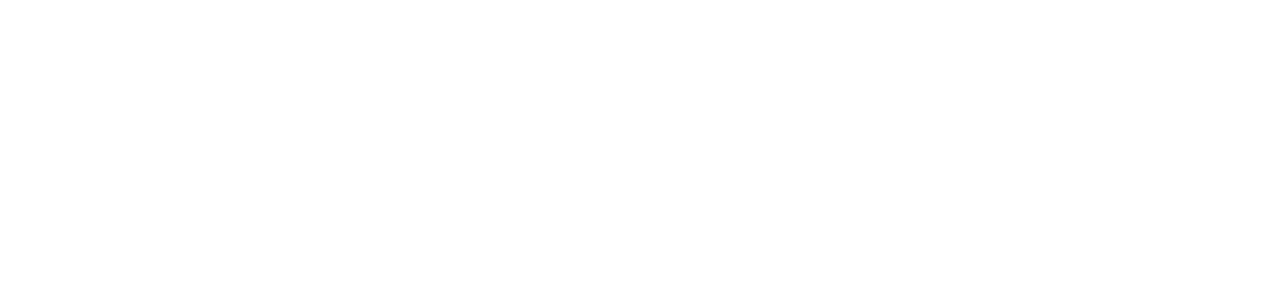
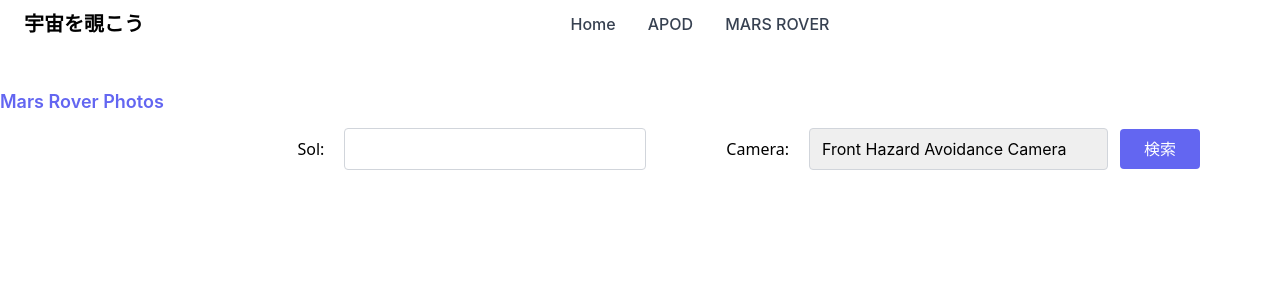
Before and after one commit to ryoumaseto/NASA-APP-WITH-REACT, a React (Create React App) app: page /mars in a window 1280 px wide. Before the commit this address had no page. Shown: the top 300 px of the page. Built offline with nearby package versions, Linux system fonts and the light colour scheme.

Commit message:
火星探査ローバーを追加

```diff
--- a/src/App.js
+++ b/src/App.js
@@ -1,7 +1,7 @@
 import React from 'react';
 import { BrowserRouter as Router, Route, Routes } from 'react-router-dom';
 import Main from './components/apod/Main';
-// import Mars from './components/mars_rover/Mars';
+import Mars from './components/mars_rover/Mars';
 import Home from './components/Home/Home';
 
 
@@ -11,8 +11,7 @@ function App() {
       <Routes>
         <Route path="/" element={<Home />} />
         <Route path="/apod" element={<Main />} />
-        {/* <Route path="/mars" element={<Mars />} /> */}
-        {/* <Route path="/" element={<Home />} /> */}
+        <Route path="/mars" element={<Mars />} />
       </Routes>
     </Router>
   );
--- a/src/components/Home/Home.js
+++ b/src/components/Home/Home.js
@@ -24,11 +24,11 @@ const Home = () => {
                             </button>
                         </Link>
 
-                        {/* <Link to="/mars">
+                        <Link to="/mars">
                             <button className="inline-block rounded-lg bg-red-500 px-8 py-3 text-center text-sm font-semibold text-white outline-none ring-indigo-300 transition duration-100 hover:bg-gray-300 focus-visible:ring active:text-gray-700 md:text-base">
                                 Mars Rover
                             </button>
-                        </Link> */}
+                        </Link>
                     </div>
                 </div>
             </div>
--- a/src/components/mars_rover/Mars.js
+++ b/src/components/mars_rover/Mars.js
@@ -3,6 +3,7 @@ import React, { useState } from "react";
 import MarsRoverForm from "./MarsRoverForm";
 import MarsRoverPhotos from "./MarsRoverPhotos";
 import axios from "axios";
+import Header from "../header/Header";
 
 const MarsRover = () => {
     const [roverName, setRoverName] = useState('curiosity');
@@ -10,38 +11,37 @@ const MarsRover = () => {
     const [camera, setCamera] = useState('fhaz');
     const [photos, setPhotos] = useState([]);
     const [errorStatus, setErrorStatus] = useState(false);
-    console.log(roverName, sol, camera);
+    const apiKey = process.env.REACT_APP_NASA_API_KEY;
 
+    const fetchData = async () => {
+        try {
+            const result = await axios(
+                `https://api.nasa.gov/mars-photos/api/v1/rovers/${roverName}/photos?sol=${sol}&camera=${camera}&api_key=${apiKey}&page=1&per_page=2`
+            );
 
-
-    const fetchMarsRoverData = async (sol, camera, roverName) => {
-        const apiKey = process.env.REACT_APP_NASA_API_KEY;
-        try {
-            const url = `https://api.nasa.gov/mars-photos/api/v1/rovers/${roverName}/photos?sol=${sol}&camera=${camera}&api_key=${apiKey}`;
-            const response = await axios.get(url);
-            console.log(response,'レスポンス');
-            setPhotos(response.data.photos);
-            setErrorStatus(false);
+            setPhotos(result.data.photos);
         } catch (error) {
-            console.error(error);
-            setPhotos([]);
             setErrorStatus(true);
         }
-    }
+    };
 
     return (
-        <div className="mars-rover">
-            <h2>Mars Rover Photos</h2>
-            <MarsRoverForm
-                setRoverName={setRoverName}
-                setSol={setSol}
-                setCamera={setCamera}
-                fetchMarsRoverData={fetchMarsRoverData}
-            />
-            {errorStatus || <MarsRoverPhotos
-                photos={photos}
-            />}
+        <>
+        <Header />
+        <div className="mars-rover mt-10">
+            <h2 className="mb-2 font-semibold text-indigo-500 md:mb-3 lg:text-lg">Mars Rover Photos</h2>
+            <div className="mr-20 flex justify-end">
+                {errorStatus || <MarsRoverForm
+                    setRoverName={setRoverName}
+                    setSol={setSol}
+                    setCamera={setCamera}
+                    fetchData={fetchData}
+                />
+                }
+            </div>
+            {photos.length > 0 && <MarsRoverPhotos photos={photos} />}
         </div>
+        </>
     );
 }
 
--- a/src/components/mars_rover/MarsRoverForm.js
+++ b/src/components/mars_rover/MarsRoverForm.js
@@ -1,19 +1,56 @@
 import React from 'react'
 
-const MarsRoverForm = ({ roverName, sol, camera, setRoverName, setSol, setCamera ,fetchMarsRoverData}) => {
+const MarsRoverForm = ({ sol, camera, setSol, setCamera, fetchData }) => {
+    const cameras = [
+        {
+            name: "FHAZ",
+            full_name: "Front Hazard Avoidance Camera"
+        },
+        {
+            name: "NAVCAM",
+            full_name: "Navigation Camera"
+        },
+        {
+            name: "MAST",
+            full_name: "Mast Camera"
+        },
+        {
+            name: "CHEMCAM",
+            full_name: "Chemistry and Camera Complex"
+        },
+        {
+            name: "MAHLI",
+            full_name: "Mars Hand Lens Imager"
+        },
+        {
+            name: "MARDI",
+            full_name: "Mars Descent Imager"
+        },
+        {
+            name: "RHAZ",
+            full_name: "Rear Hazard Avoidance Camera"
+        }
+    ];
+
     return (
-        <div>
-            <form>
-                <label htmlFor="roverName">Rover Name:</label>
-                <input type="text" id="roverName" value={roverName} onChange={(e) => setRoverName(e.target.value)} />
+        <div className='right-20'>
+            <div className='flex items-center'>
+                <label className='ml-20 font-sans' htmlFor="sol">Sol:</label>
+                <input type="number" className="ml-5 rounded border appearance-none border-gray-300 py-2 focus:outline-none focus:ring-2 focus:ring-indigo-200 focus:border-indigo-500 text-base pl-3 pr-10" id="sol" value={sol} onChange={(e) => setSol(e.target.value)} />
 
-                <label htmlFor="sol">Sol:</label>
-                <input type="number" id="sol" value={sol} onChange={(e) => setSol(e.target.value)} />
+                <label className="ml-20 font-sans" htmlFor="camera">Camera:</label>
+                <select id="camera" className="ml-5 rounded border appearance-none border-gray-300 py-2 focus:outline-none focus:ring-2 focus:ring-indigo-200 focus:border-indigo-500 text-base pl-3 pr-10" value={camera} onChange={(e) => setCamera(e.target.value)}>
+                    {cameras.map((camera) => (
+                        <option key={camera.name} value={camera.name}>
+                            {camera.full_name}
+                        </option>
+                    ))}
+                </select>
 
-                <label htmlFor="camera">Camera:</label>
-                <input type="text" id="camera" value={camera} onChange={(e) => setCamera(e.target.value)} />
-                <button type="submit" onClick={fetchMarsRoverData}>検索</button>
-            </form>
+                <button onClick={() => fetchData()} className="ml-3 inline-flex text-white bg-indigo-500 border-0 py-2 px-6 focus:outline-none hover:bg-indigo-600 rounded">
+                    検索
+                </button>
+            </div>
         </div>
     )
 }
--- a/src/components/mars_rover/MarsRoverPhotos.js
+++ b/src/components/mars_rover/MarsRoverPhotos.js
@@ -1,11 +1,29 @@
 import React from 'react'
 
-const MarsRoverPhotos = ({ photo }) => {
+const MarsRoverPhotos = ({ photos }) => {
+    if (!photos) {
+        return <div>Loading...</div>;
+    }
+
+
+
     return (
-        <div>
-            <img src={photo} alt="Mars Rover" />
+        photos.map((photo) => (
+        <section className="text-gray-600 body-font overflow-hidden" key={photo.id}>
+        <div className="container px-5 py-24 mx-auto">
+            <div className="lg:w-4/5 mx-auto flex flex-wrap">
+            <img alt="ecommerce" className="lg:w-1/2 w-full lg:h-auto h-64 object-cover object-center rounded" src={photo.img_src}/>
+            <div className="lg:w-1/2 w-full lg:pl-10 lg:py-6 mt-6 lg:mt-0">
+                <h2 className="text-sm title-font text-gray-500 tracking-widest">Rover NAME</h2>
+                <h1 className="text-gray-900 text-3xl title-font font-medium mb-1">{photo.rover.name}</h1>
+                <h2 className="text-sm title-font text-gray-500 tracking-widest">Earth date</h2>
+                <h1 className="text-gray-900 text-3xl title-font font-medium mb-1">{photo.earth_date}</h1>
+            </div>
+            </div>
         </div>
-    )
+        </section>
+        ))
+    );
 }
 
 export default MarsRoverPhotos
```
